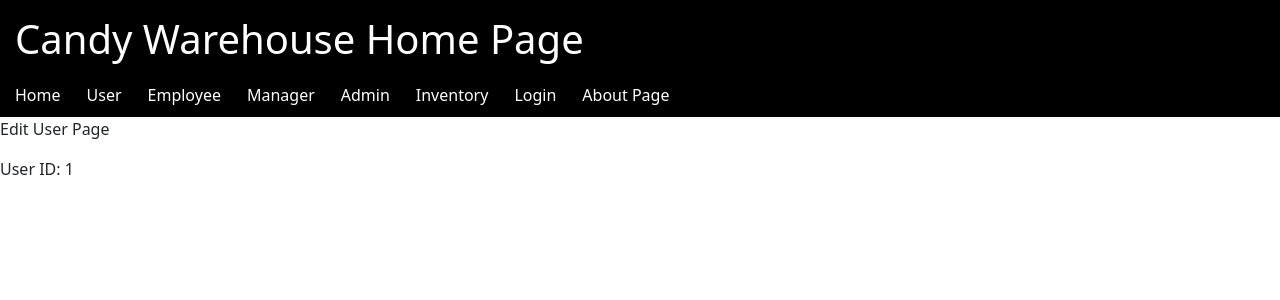
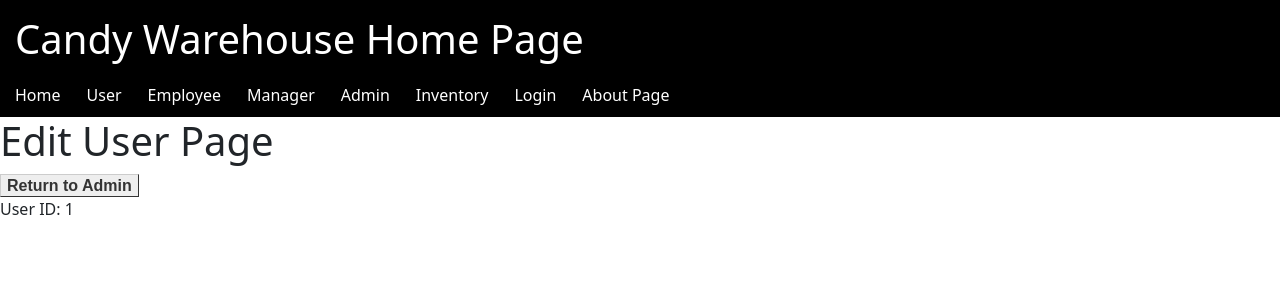
Before and after one commit to jeninec/Candy_Warehouse, an Angular app in the folder CandyWarehouseNG/: page /editUser/1 in a window 1280 px wide. Shown: the top 300 px of the page. Built offline with nearby package versions, Linux system fonts and the light colour scheme.

Commit message:
Admin Page Updates

```diff
--- a/CandyWarehouseNG/src/app/app.module.ts
+++ b/CandyWarehouseNG/src/app/app.module.ts
@@ -1,5 +1,6 @@
 import { NgModule } from '@angular/core';
 import { BrowserModule } from '@angular/platform-browser';
+import { FormsModule } from '@angular/forms';
 
 import { AppRoutingModule } from './app-routing.module';
 import { AppComponent } from './app.component';
@@ -28,7 +29,8 @@ import { EditUserComponent } from './components/edit-user/edit-user.component';
   ],
   imports: [
     BrowserModule,
-    AppRoutingModule
+    AppRoutingModule,
+    FormsModule
   ],
   providers: [],
   bootstrap: [AppComponent]
--- a/CandyWarehouseNG/src/app/components/admin/admin.component.html
+++ b/CandyWarehouseNG/src/app/components/admin/admin.component.html
@@ -1,4 +1,13 @@
 <h1>Admin Page</h1>
+
+<h2>User List</h2>
+<div id="tableControls">
+    <input type="text" placeholder="Search by Name" [(ngModel)]="nameInput">
+    <button (click)="searchByName()">Search</button>
+
+    <input type="text" placeholder="Search by Email" [(ngModel)]="emailInput">
+    <button (click)="searchByEmail()">Search</button>
+</div>
 
 <table class="table table-striped">
     <thead>
--- a/CandyWarehouseNG/src/app/components/admin/admin.component.ts
+++ b/CandyWarehouseNG/src/app/components/admin/admin.component.ts
@@ -13,6 +13,9 @@ export class AdminComponent implements OnInit {
   ngOnInit(): void {
   }
 
+  nameInput: string = "";
+  emailInput: string = "";
+
   fakePeopleList: Array<any> = [
     {"id": 1, "name": "Jack Frank", "email": "jf@gmail.com", "address1": "30 JackFrank St",
     "address2": "", "city" : "Frankville", "state": "Alabama", "zip": "09823",
@@ -22,4 +25,12 @@ export class AdminComponent implements OnInit {
     "phone": "232-542-1231", "title": "Employee"}
   ];
 
+  searchByName(){
+    alert(this.nameInput);
+  }
+
+  searchByEmail(){
+    alert(this.emailInput);
+  }
+
 }
--- a/CandyWarehouseNG/src/app/components/edit-user/edit-user.component.css
+++ b/CandyWarehouseNG/src/app/components/edit-user/edit-user.component.css
@@ -0,0 +1,12 @@
+#adminLink{
+    font: bold 11px Arial;
+    text-decoration: none;
+    background-color: #EEEEEE;
+    color: #333333;
+    padding: 2px 6px 2px 6px;
+    border-top: 1px solid #CCCCCC;
+    border-right: 1px solid #333333;
+    border-bottom: 1px solid #333333;
+    border-left: 1px solid #CCCCCC;
+    font-size: medium;
+}
--- a/CandyWarehouseNG/src/app/components/edit-user/edit-user.component.html
+++ b/CandyWarehouseNG/src/app/components/edit-user/edit-user.component.html
@@ -1,2 +1,3 @@
-<p>Edit User Page</p>
+<h1>Edit User Page</h1>
+<a id = "adminLink" routerLink="/admin">Return to Admin</a>
 <p>User ID: {{id}}</p>
```
